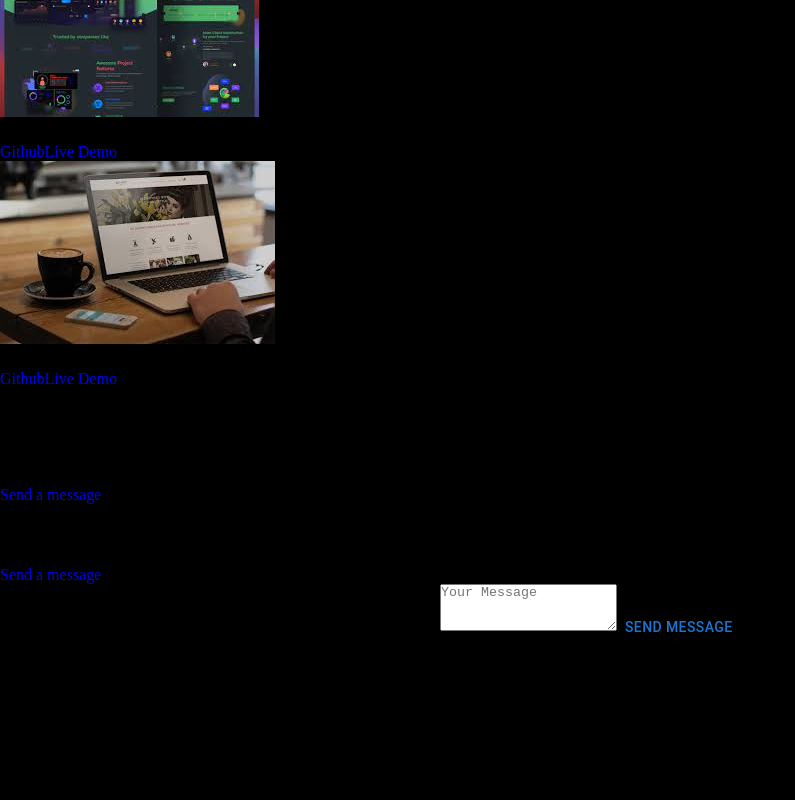
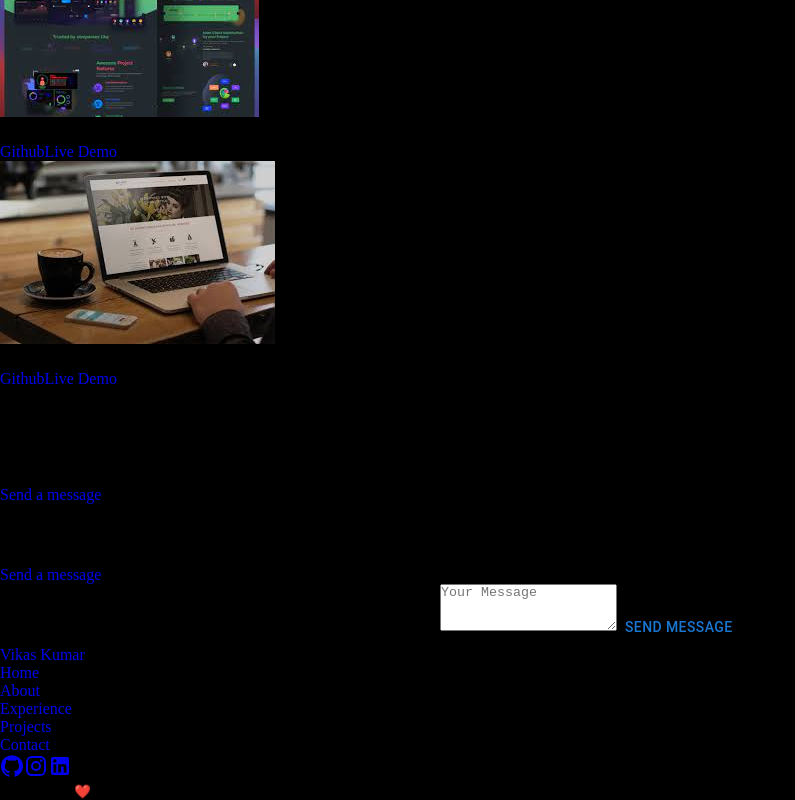
Before and after one commit to vikas990/Portfolio, a Next.js app: page / in a window 1280 px wide. Shown: the part 6619-7419 px from the top of the page, without its empty margins (0-795 px from the left). Before the commit the page ends 7265 px from the top, so only its background shows below. Built offline with nearby package versions, Linux system fonts and the light colour scheme.

Commit message:
Added Footer

```diff
--- a/components/Contact/Contact.js
+++ b/components/Contact/Contact.js
@@ -49,7 +49,7 @@ const Contact = () => {
     e.target.reset;
   };
   return (
-    <MainContainer id="skill">
+    <MainContainer id="contact">
       <TopSection>
         <SmallTitle>Get In Touch</SmallTitle>
         <BigTitle>Contact Me</BigTitle>
--- /dev/null
+++ b/components/Footer/Footer.js
@@ -0,0 +1,60 @@
+import React from "react";
+import GitHubIcon from "@mui/icons-material/GitHub";
+import InstagramIcon from "@mui/icons-material/Instagram";
+import LinkedInIcon from "@mui/icons-material/LinkedIn";
+import {
+  FooterCopyright,
+  FooterLogo,
+  FooterSocial,
+  MainContainer,
+  PermaLinks,
+} from "./Footer.styles";
+
+const Footer = () => {
+  return (
+    <MainContainer>
+      <FooterLogo href="#">Vikas Kumar</FooterLogo>
+      <PermaLinks>
+        <li>
+          <a href="#">Home</a>
+        </li>
+        <li>
+          <a href="#about">About</a>
+        </li>
+        <li>
+          <a href="#skill">Experience</a>
+        </li>
+        <li>
+          <a href="#projects">Projects</a>
+        </li>
+        <li>
+          <a href="#contact">Contact</a>
+        </li>
+      </PermaLinks>
+      <FooterSocial>
+        <a href="https://github.com/vikas990" target="_blank" rel="noreferrer">
+          <GitHubIcon />
+        </a>
+        <a
+          href="https://www.instagram.com/vikas_kumar_31/"
+          target="_blank"
+          rel="noreferrer"
+        >
+          <InstagramIcon />
+        </a>
+        <a
+          href="https://www.linkedin.com/in/vikas-kumar-3469b4164/"
+          target="_blank"
+          rel="noreferrer"
+        >
+          <LinkedInIcon />
+        </a>
+      </FooterSocial>
+      <FooterCopyright>
+        <small>&copy; Made with ❤️ by Vikas Kumar. All rights reserved.</small>
+      </FooterCopyright>
+    </MainContainer>
+  );
+};
+
+export default Footer;
--- /dev/null
+++ b/components/Footer/Footer.styles.js
@@ -0,0 +1,76 @@
+import styled from "styled-components";
+
+export const MainContainer = styled.footer`
+  background: #00221c;
+  padding: 3rem 0;
+  text-align: center;
+  font-size: 0.9rem;
+  margin-top: 7rem;
+
+  & a {
+    color: white;
+  }
+
+  @media screen and (max-width: 20rem) {
+    width: 21rem;
+  }
+`;
+
+export const FooterLogo = styled.a`
+  font-size: 2rem;
+  font-weight: 500;
+  margin-bottom: 2rem;
+  display: inline-block;
+
+  &:hover{
+    color: ${(props) => props.theme.colors.text.secondary};lor
+  }
+
+`;
+
+export const PermaLinks = styled.ul`
+  display: flex;
+  flex-wrap: wrap;
+  justify-content: center;
+  gap: 2rem;
+  margin: 0 auto 3rem;
+
+  & li a:hover{
+    color: ${(props) => props.theme.colors.text.secondary};lor
+  }
+
+  @media screen and (max-width: 37.5rem) {
+    flex-direction:column;
+    gap: 1.5rem;
+  }
+
+`;
+
+export const FooterSocial = styled.div`
+  display: flex;
+  justify-content: center;
+  margin-bottom: 4rem;
+  gap: 1rem;
+
+  & a {
+    background: #08313b;
+    padding: 0.8rem;
+    border-radius: 0.7rem;
+    display: flex;
+    border: 0.062rem solid transparent;
+
+    &:hover {
+      background: #00221c;
+      border: 0.062rem solid white;
+    }
+  }
+
+  @media screen and (max-width: 37.5rem) {
+    margin-bottom: 2.6rem;
+  }
+`;
+
+export const FooterCopyright = styled.div`
+  margin-bottom: 4rem;
+  color: white;
+`;
--- a/pages/index.js
+++ b/pages/index.js
@@ -1,5 +1,6 @@
 import About from "../components/about/About";
 import Contact from "../components/Contact/Contact";
+import Footer from "../components/Footer/Footer";
 import Header from "../components/Header/Header";
 import Nav from "../components/Nav/Nav";
 import Projects from "../components/Projects/Projects";
@@ -15,6 +16,7 @@ export default function Home({ setTheme, theme }) {
       <Skill />
       <Projects />
       <Contact />
+      <Footer />
     </>
   );
 }
```
